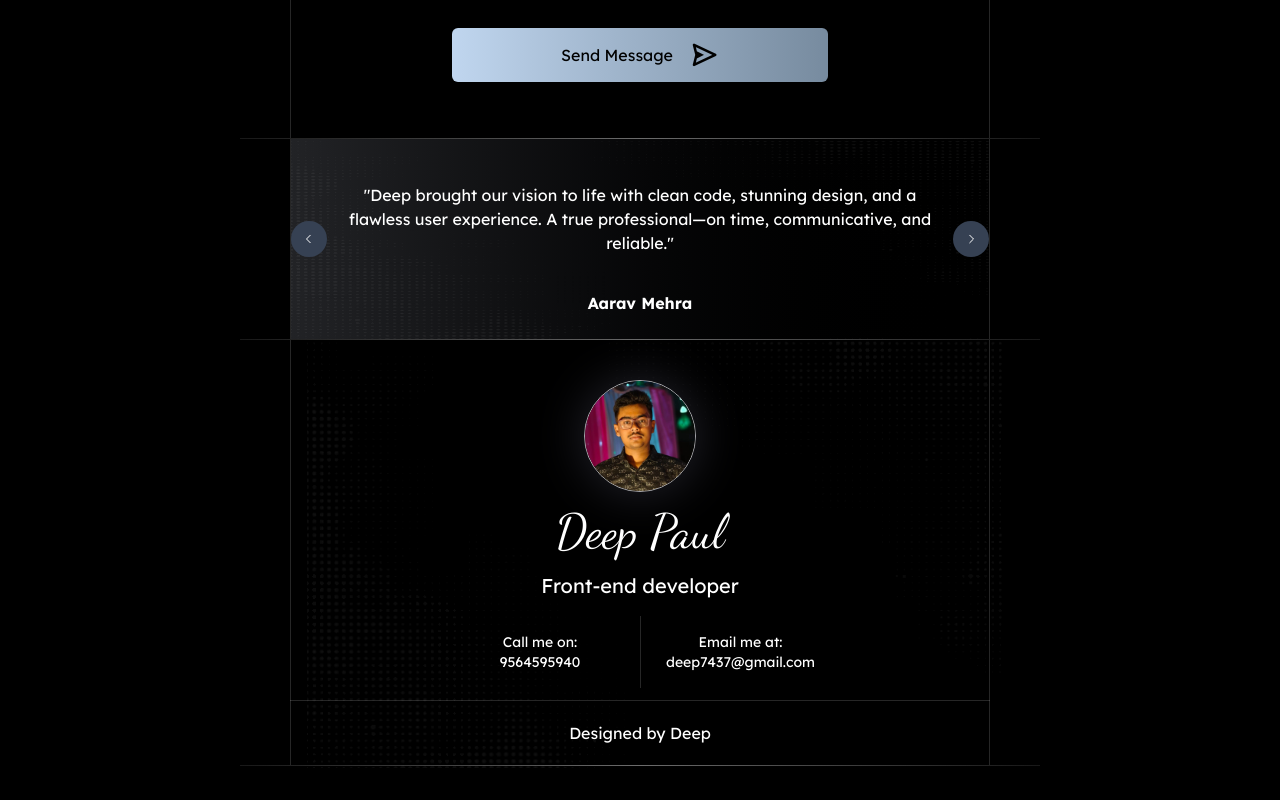
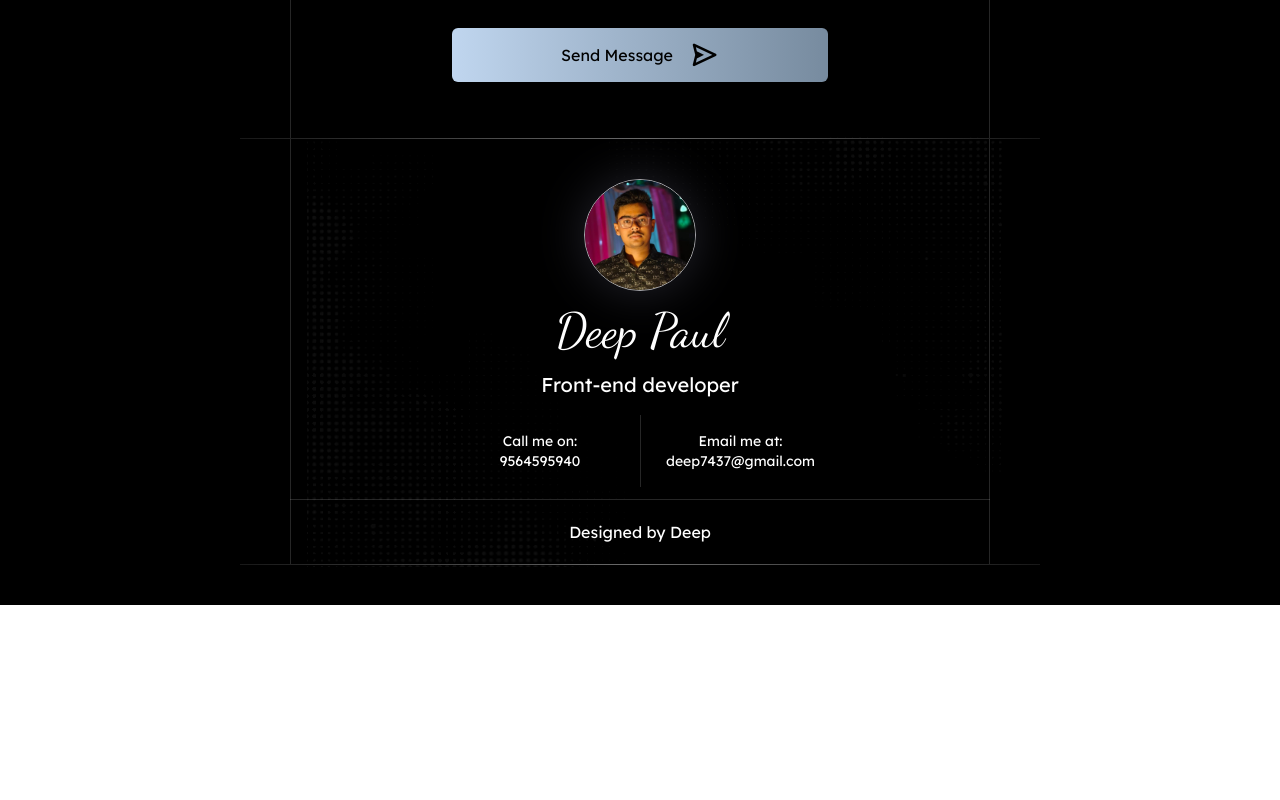
Before and after one commit to deep10102006/portfilo, a React (Vite) app: page / in a window 1280 px wide. Shown: the part 4031-4831 px from the top of the page. After the commit the page ends 4636 px from the top, so only its background shows below. Built offline with nearby package versions, Linux system fonts and the light colour scheme.

Commit message:
intailze commit

```diff
--- a/src/components/Hero.jsx
+++ b/src/components/Hero.jsx
@@ -14,7 +14,7 @@ const Hero = () => {
         <p className='mt-3 text-white text-xl'>'Passionate Frontend Developer Specializing in Modern Web Technologies.'</p>
       </div>
       <Link
-        to="contact"
+        to="contactus"
         spy={true}
         smooth={true}
         offset={70}
--- a/src/components/Home.jsx
+++ b/src/components/Home.jsx
@@ -29,10 +29,6 @@ const Home = () => {
                     <div className='bg-linear-to-r from-[#181818] via-[#6c6c6c] to-[#181818] lg:w-[800px] h-[1px] '></div>
                     <Page3 />
                 </div>
-                <div className="border-x border-white/15 w-[320px] md:w-[520px] lg:w-[700px] flex flex-col items-center">
-                    <div className='bg-linear-to-r from-[#181818] via-[#6c6c6c] to-[#181818] lg:w-[800px] h-[1px] '></div>
-                    <Client />
-                </div>
                 <div className="lg:border-x border-white/15 w-[320px] md:w-[520px] lg:w-[700px] flex flex-col items-center mb-10">
                     <div className='bg-linear-to-r from-[#181818] via-[#6c6c6c] to-[#181818] lg:w-[800px] h-[1px] '></div>
                     <Page4 />
--- a/src/pages/Client.jsx
+++ /dev/null
@@ -1,91 +0,0 @@
-import React, { useState } from 'react';
-import left from '../assets/left.svg'
-import bg2 from '../assets/bg2.png'
-const Client = () => {
-  const testimonialsData = [
-    {
-      id: 1,
-      name: 'Aarav Mehra',
-      quote:
-      'Deep brought our vision to life with clean code, stunning design, and a flawless user experience. A true professional—on time, communicative, and reliable.',
-    },
-    {
-      id: 2,
-      name: 'Isha Kapoor',
-      quote:
-        'Couldn’t be happier with the website Deep built for us! Super easy to work with, quick turnaround, and the final result looks amazing on every device.',
-    },
-    {
-      id: 3,
-      name: 'Vivaan Sharma',
-      quote:
-        'I had no idea where to start with a website, but Deep made it easy. They explained everything clearly and built a site that totally fits my brand.',
-    },
-    {
-      id: 4,
-      name: 'Anaya Mondal',
-      quote:
-        'Impressive front-end skills. Semantic HTML, scalable CSS, and seamless React components— Deep builds with both users and developers in mind.',
-    },
-    {
-      id: 5,
-      name: 'Rohan Paul',
-      quote:
-      'As a startup, we needed a developer who could move fast and think creatively— Deep delivered exactly that. Our product now looks and feels top-tier.',
-    },
-  ];
-
-  const [currentIndex, setCurrentIndex] = useState(0);
-
-  const handlePrev = () => {
-    setCurrentIndex((prevIndex) =>
-      prevIndex === 0 ? testimonialsData.length - 1 : prevIndex - 1
-    );
-  };
-
-  const handleNext = () => {
-    setCurrentIndex((prevIndex) =>
-      prevIndex === testimonialsData.length - 1 ? 0 : prevIndex + 1
-    );
-  };
-
-  return (
-    <div className="relative w-full  bg-gradient-to-r from-[#222326] to-[black]">
-      <img src={bg2} className='absolute h-[200px] w-full' alt="" />
-      <div className="overflow-hidden">
-        <div
-          className="flex transition-transform duration-500"
-          style={{ transform: `translateX(-${currentIndex * 100}%)` }}
-        >
-          {testimonialsData.map((item) => (
-            <div
-              key={item.id}
-              className="min-w-full p-6 text-center text-white "
-            >
-              <p className="mb-4 p-5">"{item.quote}"</p>
-              <h1 className="font-bold">{item.name}</h1>
-            </div>
-          ))}
-        </div>
-      </div>
-      <div className="absolute top-1/2 left-0 transform -translate-y-1/2">
-        <button
-          onClick={handlePrev}
-          className="p-2 bg-gray-700 text-white rounded-full hover:bg-gray-600"
-        >
-          <img src={left} alt="" className='h-5' />
-        </button>
-      </div>
-      <div className="absolute top-1/2 right-0 transform -translate-y-1/2">
-        <button
-          onClick={handleNext}
-          className="p-2 bg-gray-700 text-white rounded-full hover:bg-gray-600"
-        >
-          <img src={left} alt="" className='h-5 rotate-180' />
-        </button>
-      </div>
-    </div>
-  );
-};
-
-export default Client;
--- a/src/pages/Page4.jsx
+++ b/src/pages/Page4.jsx
@@ -3,7 +3,7 @@ import me from '../assets/me.jpg'
 import bg2 from '../assets/bg2.png'
 const Page4 = () => {
     return (
-        <div className='flex flex-col justify-center border border-white/15 lg:border-none w-[320px] md:w-[520px] lg:w-[700px]'>
+        <div id='contactus' className='flex flex-col justify-center border border-white/15 lg:border-none w-[320px] md:w-[520px] lg:w-[700px]'>
             <img src={bg2} className='absolute md:left-[16%] lg:left-[24%] h-[370px] lg:h-[430px] w-[310px] md:w-[520px] lg:w-[695px]' alt="" />
             <div className="flex justify-center mt-10 ">
                 <div className="h-10 w-10 lg:h-28 lg:w-28 border border-white rounded-full ">
```
